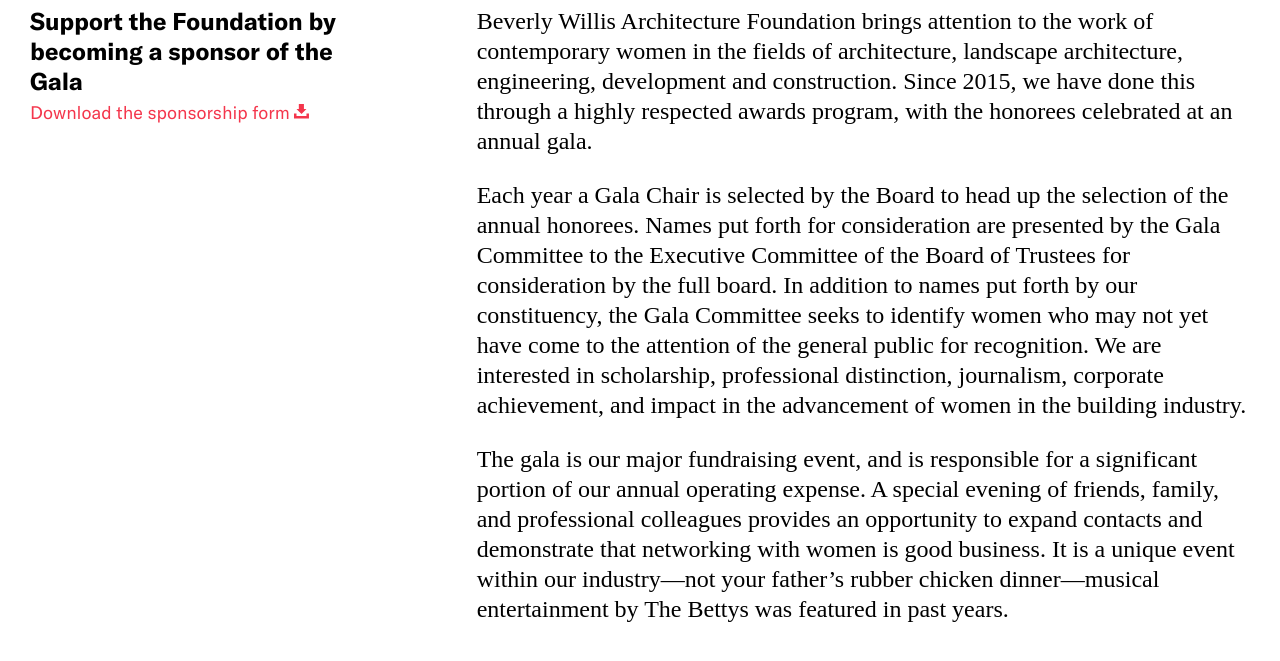
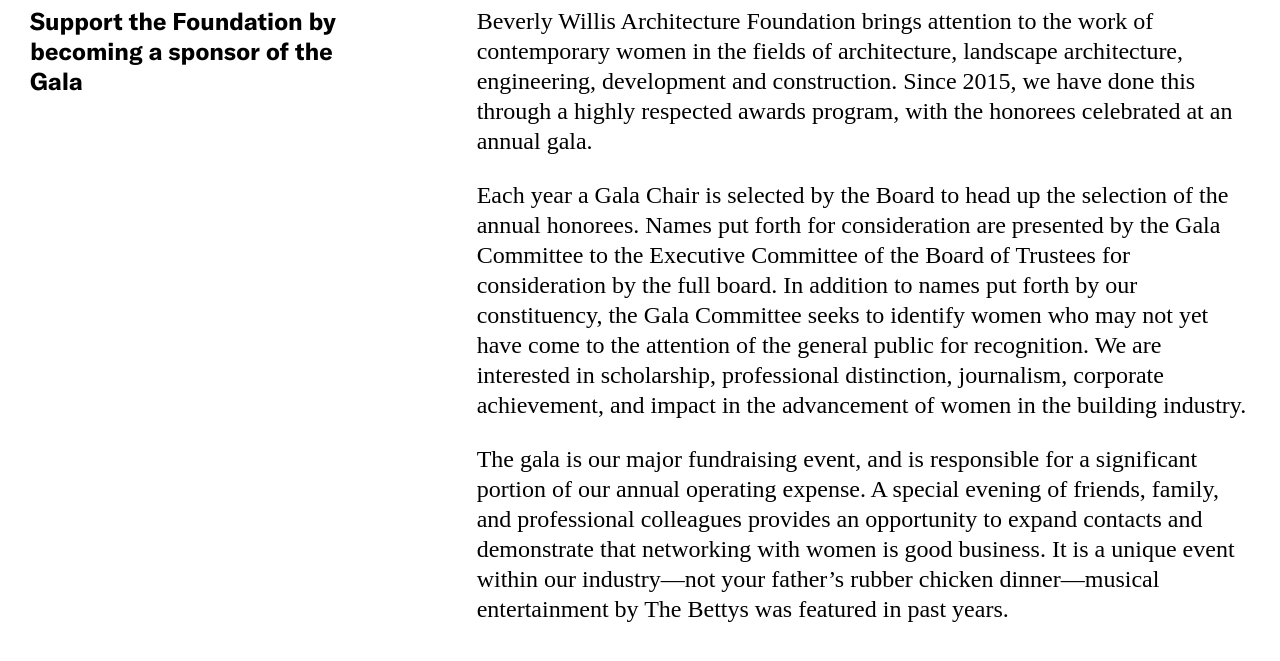
Before and after one commit to jengalas/bwaf-bbw, a Jekyll site: the page built from _programs/leadership-awards-gala.md, in a window 1280 px wide and 900 px high, scrolled down 627 px, cut to the strip 159-820 px from the top of the window. Built offline with Jekyll 4.4.1, drawn with Linux system fonts in a browser that asks for light colours; some web fonts are replaced.

Commit message:
download link

```diff
--- a/_includes/block_l_link_download.html
+++ b/_includes/block_l_link_download.html
@@ -1,10 +1,12 @@
 <div class="text-with-download">
     <p>{{block.lefthand_text.text}}</p>
-    <a href="{{site.cloudinary}}{{block.lefthand_text.download}}" download>
+    {% if block.lefthand_text.download != '' %}
+    <a href="{{block.lefthand_text.download}}" download>
         {{block.lefthand_text.link_text}}
         <svg id="Download" xmlns="http://www.w3.org/2000/svg" width="14.97" height="14.554" viewBox="0 0 14.97 14.554">
             <path id="Path" d="M9.975,4.977H7.431V0h-5.1V4.977H0l5.03,5Z" transform="translate(2.493 0.108)" fill="#f4364c"/>
             <path id="Path-2" data-name="Path" d="M12.469,0V2.494H2.494V0H0V4.987H14.963V0Z" transform="translate(0.004 9.459)" fill="#f4364c"/>
         </svg>
     </a>
+    {% endif %}
 </div>
```
